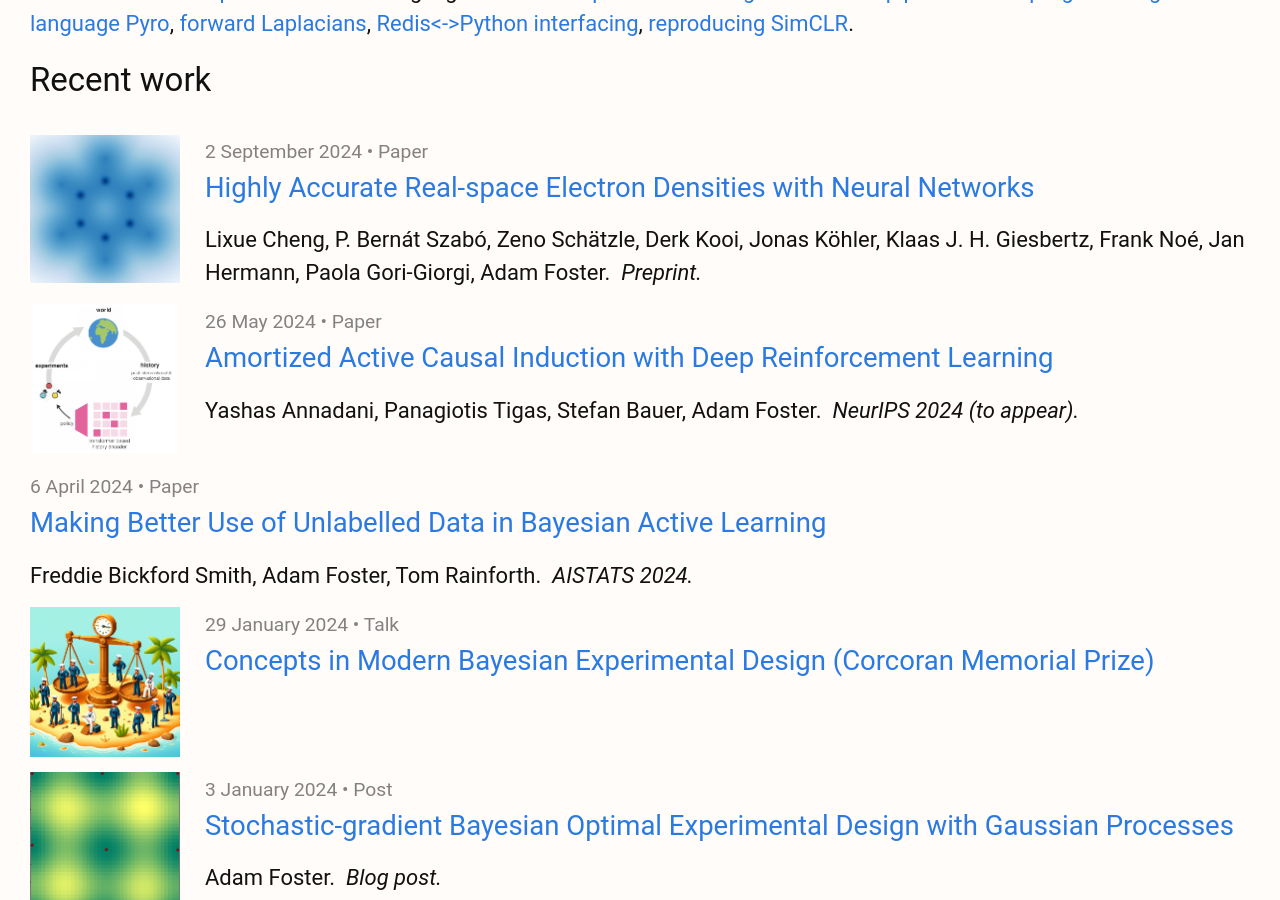
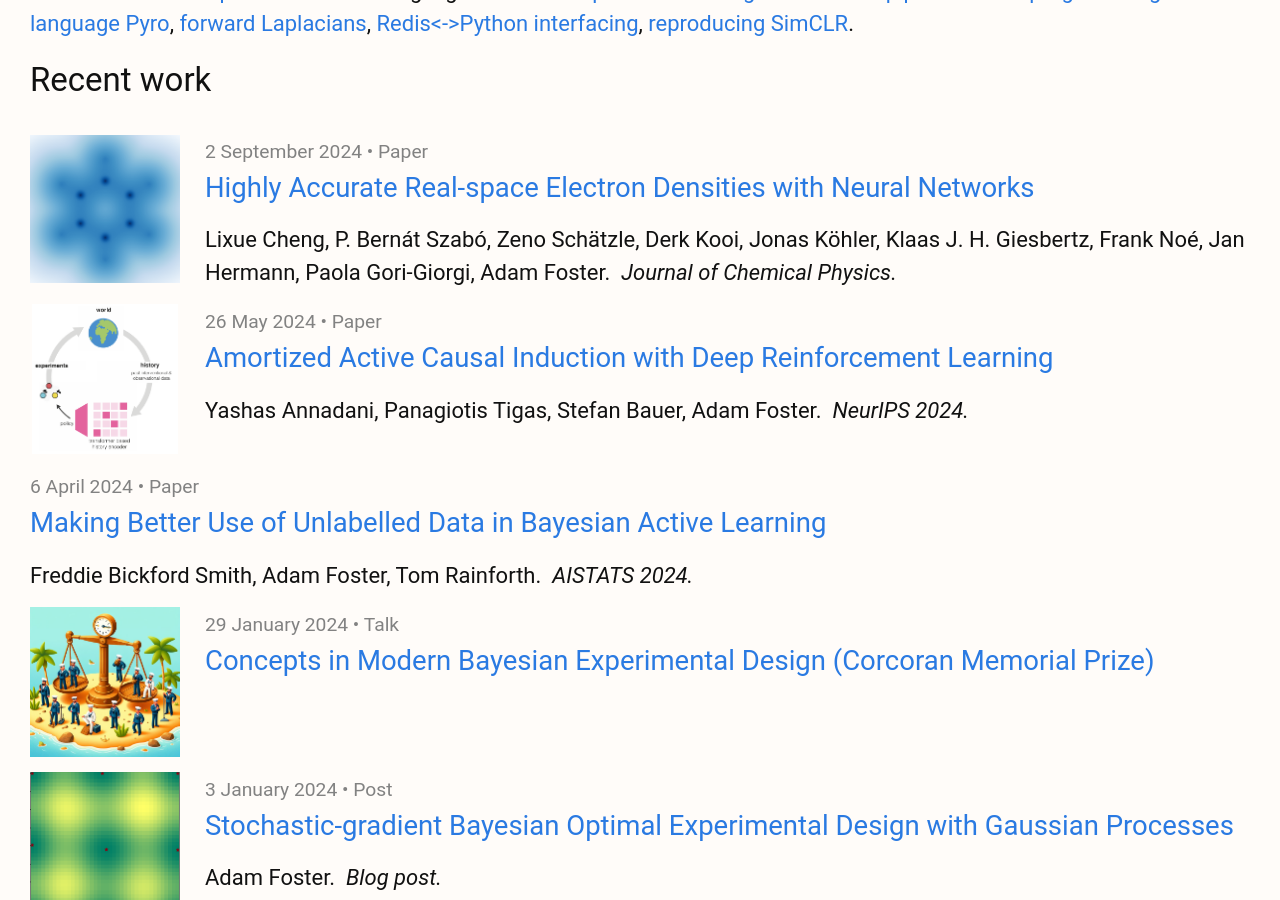
Before and after one commit to ae-foster/ae-foster.github.io, a Jekyll site: the page built from index.markdown, in a window 1280 px wide and 900 px high, scrolled down 756 px. Built offline with Jekyll 4.4.1, drawn with Linux system fonts in a browser that asks for light colours; nearby versions of some CDN libraries.

Commit message:
Updates to journals, etc

```diff
--- a/_posts/2024-05-26-caasl.markdown
+++ b/_posts/2024-05-26-caasl.markdown
@@ -6,7 +6,7 @@ categories: papers
 external_url: https://arxiv.org/pdf/2405.16718
 external_site: arxiv.org
 authors: Yashas Annadani, Panagiotis Tigas, Stefan Bauer, Adam Foster
-published: NeurIPS 2024 (to appear)
+published: NeurIPS 2024
 thumbnail: assets/caasl.png
 tag: paper
 ---
--- a/_posts/2024-09-02-nerd.markdown
+++ b/_posts/2024-09-02-nerd.markdown
@@ -6,7 +6,7 @@ categories: papers
 external_url: https://arxiv.org/abs/2409.01306
 external_site: arxiv.org
 authors: Lixue Cheng, P. Bernát Szabó, Zeno Schätzle, Derk Kooi, Jonas Köhler, Klaas J. H. Giesbertz, Frank Noé, Jan Hermann, Paola Gori-Giorgi, Adam Foster
-published: Preprint
+published: Journal of Chemical Physics
 thumbnail: assets/benzene_log_density.png
 tag: paper
 ---
```
Also changed, not shown: _posts/2024-01-03-sgboed-gp-conceptual.markdown (renamed from _posts/2024-01-06-sgboed-gp-conceptual.markdown).
